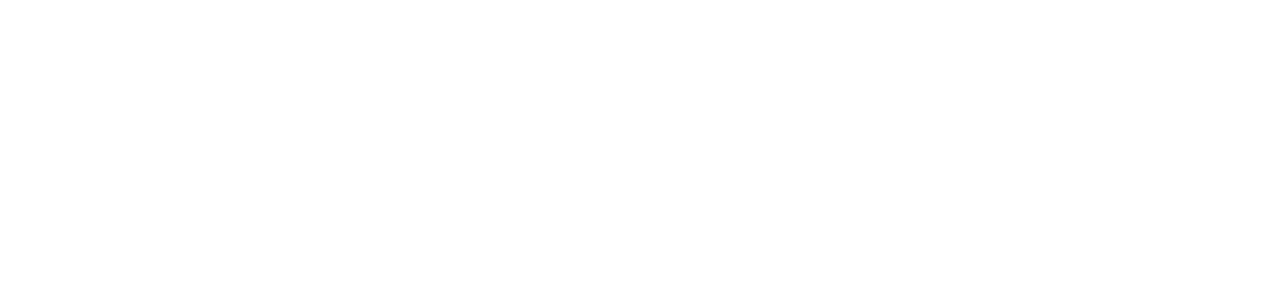
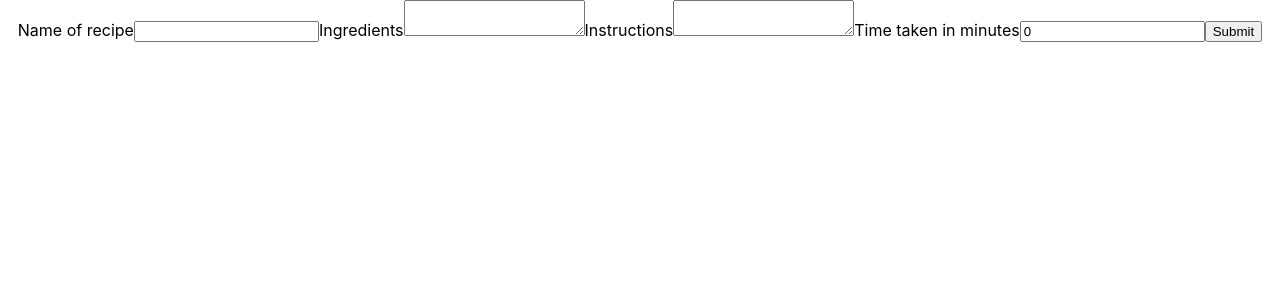
Before and after one commit to hus-o/my-recipe-app, a React (Create React App) app: page /add in a window 1280 px wide. Shown: the top 300 px of the page. Built offline with nearby package versions, Linux system fonts and the light colour scheme.

Commit message:
working post form, redirects to view page at end

```diff
--- a/package.json
+++ b/package.json
@@ -7,6 +7,7 @@
     "@testing-library/react": "^9.5.0",
     "@testing-library/user-event": "^7.2.1",
     "axios": "^0.19.2",
+    "cors": "^2.8.5",
     "dotenv": "^8.2.0",
     "express": "^4.17.1",
     "knex": "^0.21.1",
--- a/routes/recipeRoutes.js
+++ b/routes/recipeRoutes.js
@@ -27,7 +27,7 @@
 
 
 // *** add activity *** //
-router.post('/recipe', function(req, res, next) {
+router.post('/addrecipe', function(req, res, next) {
     console.log(req.body)
   knex("recipes").insert(req.body, "id")
   .then(function(recipeID){
@@ -35,7 +35,7 @@
     console.log(recipeID)
   })
   .then(function(recipe) {
-    res.redirect("/view")
+    res.redirect("http://localhost:3001/view")
   })
   .catch(function(error) {
     next(error);
--- a/src/App.js
+++ b/src/App.js
@@ -2,6 +2,7 @@
 import './App.css';
 import {BrowserRouter, Switch, Route} from "react-router-dom"
 import ViewRecipe from "./components/viewRecipe"
+import AddRecipe from "./components/postRecipe"
 import Home from "./components/homepage"
 
 function App() {
@@ -11,6 +12,7 @@
         <Switch>
           <Route exact path="/" component={Home} />
           <Route path="/view" component={ViewRecipe} />
+          <Route path="/add" component={AddRecipe} />
         </Switch>
       </BrowserRouter>
     </div>
--- a/src/components/postRecipe.js
+++ b/src/components/postRecipe.js
@@ -1,17 +1,68 @@
-/* import React, { Component } from 'react';
+import React, { Component } from 'react';
 import axios from "axios"
 
 class AddRecipe extends Component {
     constructor(props) {
         super(props);
-        this.state = {  }
+        this.state = {
+            name: "",
+            ingredients: "",
+            recipe: "",
+            time: 0
+         }
+        this.handleChange = this.handleChange.bind(this);
+        this.handleSubmit = this.handleSubmit.bind(this);
     }
 
+    handleChange(event) {
+        const value = event.target.value;
+        this.setState({
+            ...this.state,
+            [event.target.name]: value
+         });
+      }
 
+      handleSubmit(event) {
+          event.preventDefault()
+          axios.post("http://localhost:3000/addrecipe",{
+              name:this.state.name,
+              ingredients: this.state.ingredients,
+              recipe: this.state.recipe,
+              time_taken_minutes: this.state.time
+          }
+          )
+        };
 
     render() {
-        return (  );
+        return (
+            <React.Fragment>
+                <form>
+                    <label htmlFor="recipeName">
+                        Name of recipe
+                    <input type="text" id="recipeName" name="name" value = {this.state.name}
+                        onChange={this.handleChange}/>
+                    </label>
+                    <label htmlFor="recipeIngredients">
+                        Ingredients
+                    <textarea id="recipeIngredients" name="ingredients" value = {this.state.ingredients}
+                        onChange={this.handleChange}/>
+                    </label>
+                    <label htmlFor="recipeInstructions">
+                        Instructions
+                    <textarea id="recipeInstructions" name="recipe" value = {this.state.recipe}
+                        onChange={this.handleChange}/>
+                    </label>
+                    <label htmlFor="recipeTime">
+                        Time taken in minutes
+                    {/* <input type="number" id="recipeTime" name="time_taken_minutes" value = {this.state.time}
+                        onChange={this.handleChange}/> */}
+                    <input id="recipeTime" name="time_taken_minutes" value={this.state.time} onChange={event => this.setState({time: event.target.value.replace(/\D/,'')})}/>
+                    </label>
+                    <input type="submit" onClick={this.handleSubmit}/>
+                </form>
+            </React.Fragment>
+         );
     }
 }
 
-export default AddRecipe; */
+export default AddRecipe;
```
Also changed, not shown: server.js (+7 -2 lines), 1 other file (tests, documents, lock files or other folders).
